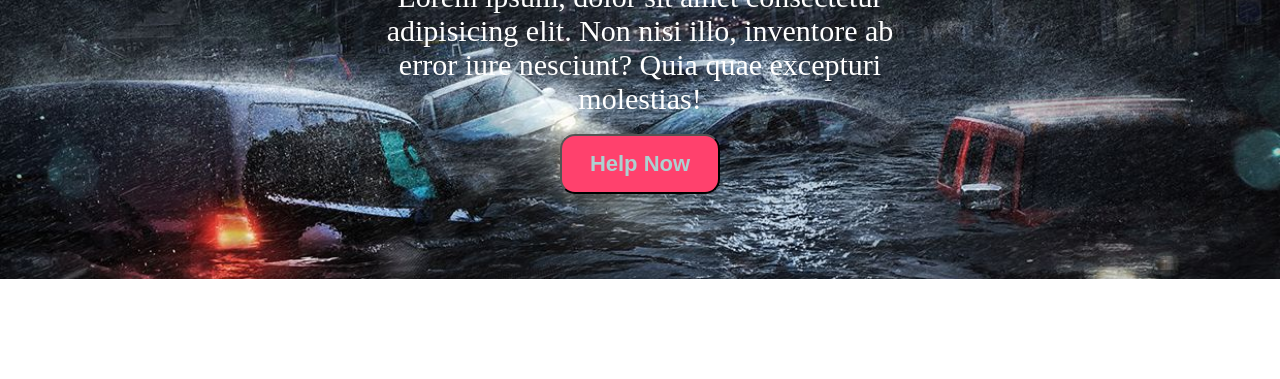
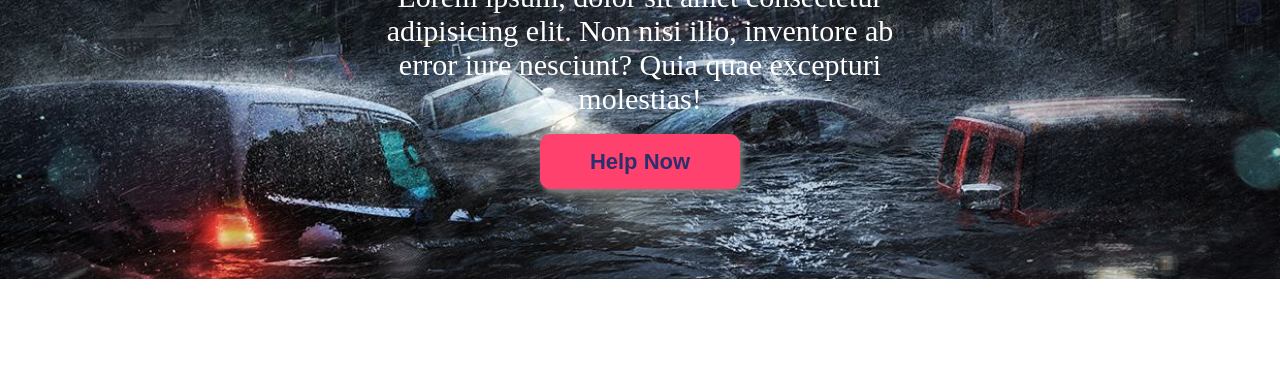
Before and after one commit to phmahbub/Assignment-01, a plain HTML site: page index.html in a window 1280 px wide. Shown: the part 421-800 px from the top of the page. Drawn offline with Linux system fonts and the light colour scheme.

Commit message:
button color adjusted

```diff
--- a/style.css
+++ b/style.css
@@ -30,13 +30,15 @@
     font-weight: 700;
     font-size: 22px;
     text-decoration: none;
-    width: 160px;
-    height: 60px;
+    width: 200px;
+    height: 55px;
     align-content: center;
-    border-radius: 15px;
+    border-radius: 10px;
+    border: none;
+    box-shadow: 3px 4px 6px grey;
 }
 .button a{
-    color: #add1d1;
+    color:#2B2F6C;
     text-decoration: none;
 
 }
```
